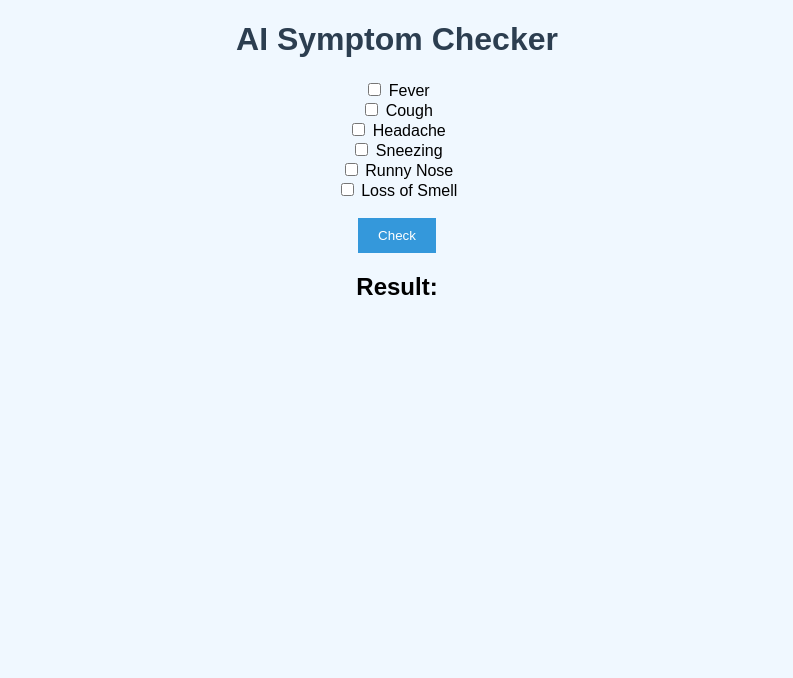
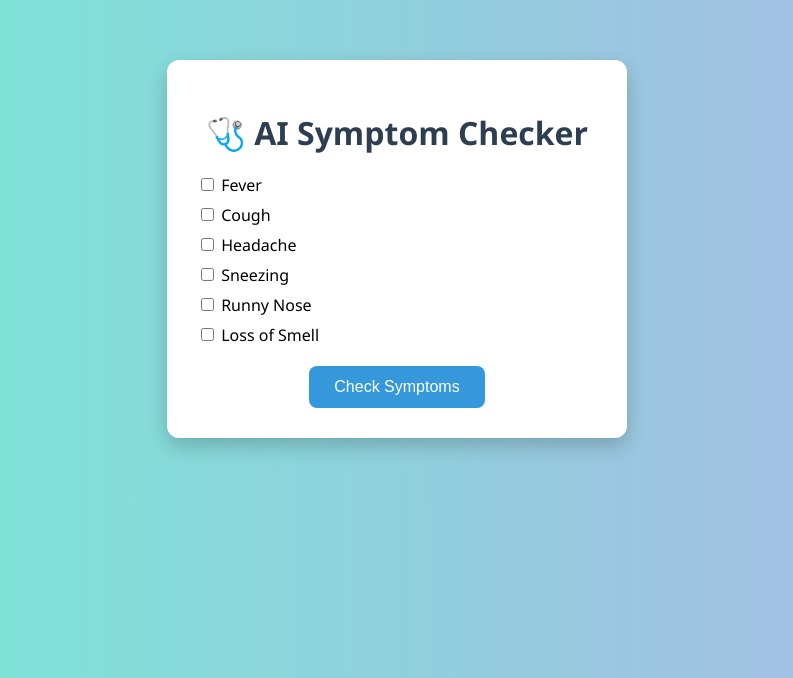
Before and after one commit to MadhumithaV2705/symptom-checker, a Flask app: page / in a window 1280 px wide. Shown: the top 678 px of the page, without its empty margins (243-1036 px from the left). Run offline with Flask 3, Linux system fonts and the light colour scheme.

Commit message:
UI update

```diff
--- a/static/style.css
+++ b/static/style.css
@@ -1,21 +1,68 @@
 body {
-    font-family: Arial;
-    text-align: center;
-    background-color: #f0f8ff;
+    font-family: 'Segoe UI', Tahoma, Geneva, Verdana, sans-serif;
+    background: linear-gradient(to right, #74ebd5, #ACB6E5);
+    margin: 0;
+    padding: 0;
 }
 
+/* Center container */
+.container {
+    width: 400px;
+    margin: 60px auto;
+    background: white;
+    padding: 30px;
+    border-radius: 12px;
+    box-shadow: 0 8px 20px rgba(0,0,0,0.2);
+    text-align: center;
+}
+
+/* Title */
 h1 {
     color: #2c3e50;
+    margin-bottom: 20px;
 }
 
+/* Checkbox section */
+.symptoms {
+    text-align: left;
+    margin-bottom: 20px;
+}
+
+.symptoms label {
+    display: block;
+    margin: 8px 0;
+    font-size: 16px;
+}
+
+/* Button */
 button {
-    padding: 10px 20px;
-    background-color: #3498db;
+    padding: 12px 25px;
+    background: #3498db;
     color: white;
     border: none;
+    border-radius: 8px;
+    font-size: 16px;
     cursor: pointer;
+    transition: 0.3s;
 }
 
 button:hover {
-    background-color: #2980b9;
+    background: #2980b9;
 }
+
+/* Result box */
+.result {
+    margin-top: 20px;
+    padding: 15px;
+    background: #f1f9ff;
+    border-radius: 10px;
+}
+
+.result h2 {
+    color: #27ae60;
+}
+
+.result p {
+    font-size: 16px;
+    color: #333;
+}
--- a/templates/index.html
+++ b/templates/index.html
@@ -6,23 +6,31 @@
 </head>
 <body>
 
-<h1>AI Symptom Checker</h1>
+<div class="container">
 
-<form method="POST">
-    <label><input type="checkbox" name="symptoms" value="fever"> Fever</label><br>
-    <label><input type="checkbox" name="symptoms" value="cough"> Cough</label><br>
-    <label><input type="checkbox" name="symptoms" value="headache"> Headache</label><br>
-    <label><input type="checkbox" name="symptoms" value="sneezing"> Sneezing</label><br>
-    <label><input type="checkbox" name="symptoms" value="runny nose"> Runny Nose</label><br>
-    <label><input type="checkbox" name="symptoms" value="loss of smell"> Loss of Smell</label><br>
+    <h1>🩺 AI Symptom Checker</h1>
 
-    <br>
-    <button type="submit">Check</button>
-</form>
+    <form method="POST">
+        <div class="symptoms">
+            <label><input type="checkbox" name="symptoms" value="fever"> Fever</label>
+            <label><input type="checkbox" name="symptoms" value="cough"> Cough</label>
+            <label><input type="checkbox" name="symptoms" value="headache"> Headache</label>
+            <label><input type="checkbox" name="symptoms" value="sneezing"> Sneezing</label>
+            <label><input type="checkbox" name="symptoms" value="runny nose"> Runny Nose</label>
+            <label><input type="checkbox" name="symptoms" value="loss of smell"> Loss of Smell</label>
+        </div>
 
-<h2>Result: {{ result }}</h2>
+        <button type="submit">Check Symptoms</button>
+    </form>
 
-<h3>{{ advice }}</h3>
+    {% if result %}
+    <div class="result">
+        <h2>Result: {{ result }}</h2>
+        <p>{{ advice }}</p>
+    </div>
+    {% endif %}
+
+</div>
 
 </body>
 </html>
```
